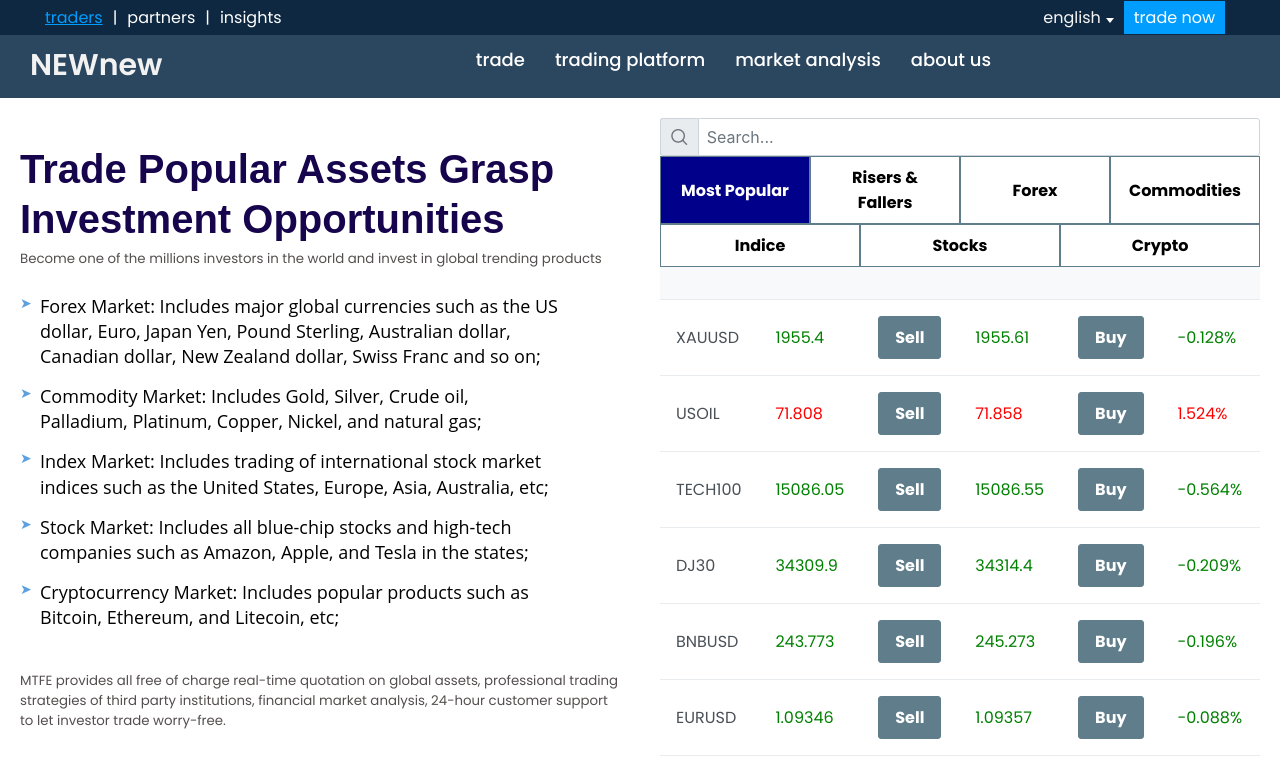
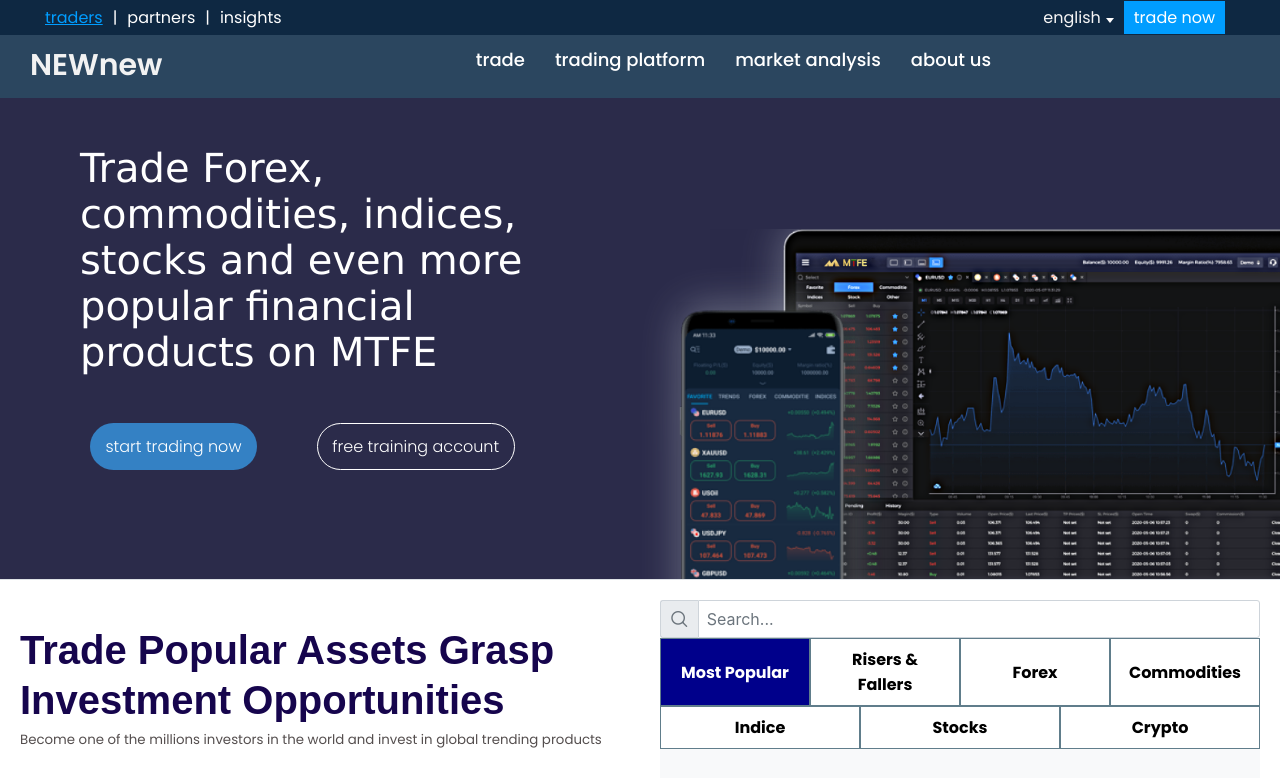
Before and after one commit to jassem-1/navbar, a React (Create React App) app: page / in a window 1280 px wide. Shown: the top 778 px of the page. Built offline with nearby package versions, Linux system fonts and the light colour scheme.

Commit message:
saving-changes1

```diff
--- a/src/App.js
+++ b/src/App.js
@@ -1,5 +1,6 @@
 import AssetsSection from "./components/assets/AssetsSection";
 import Navbar from "./components/navbar/navbar";
+import Forex from "./components/forex";
 
 
 
@@ -7,6 +8,7 @@
   return (
     <div>
     <Navbar/>
+    <Forex/>
     <AssetsSection/>
     </div>
 
--- /dev/null
+++ b/src/components/forex.css
@@ -0,0 +1,129 @@
+h6 {
+    margin-top: 0;
+    margin-bottom: 0.5rem;
+  }
+  .header {
+    height: 30vh;
+    min-height: 580px;
+    border-bottom: 1px solid #dee2e6;
+    background-color: rgba(14, 14, 50, 0.879);
+    overflow: hidden;
+  }
+  .header .container {
+    margin-top: 10%;
+    height: 100%;
+    justify-content: space-between;
+
+    display: -webkit-box;
+    display: -ms-flexbox;
+    display: -webkit-flex;
+    display: flex;
+    -webkit-box-align: center;
+    -webkit-align-items: center;
+        -ms-flex-align: center;
+            align-items: center;
+  }
+  .header .container .infos {
+    margin-top: -140px;
+    margin-left: 80px;
+    margin-bottom: 30px;
+  }
+  .header .container .infos .title {
+    margin-bottom: 100px;
+    font-size: 40px;
+    font-weight:20;
+    font-family:Verdana, Geneva, Tahoma, sans-serif;
+    word-wrap: break-word; /* Enable word wrapping */
+    max-width: 700px;
+    color:white ;
+  }
+  .header .container .infos .btn1 {
+    margin-top: 20px;
+    display: inline-block;
+    margin: 0 2px;
+    margin-right: 8%;
+    font-size: 150%;
+  }
+
+  .header .container .img-holder {
+    position: relative;
+    overflow: hidden;
+    height: 100%;
+    -webkit-align-self: flex-end;
+        -ms-flex-item-align: end;
+            align-self: flex-end;
+    -webkit-box-flex: 1;
+    -webkit-flex-grow: 1;
+        -ms-flex-positive: 1;
+            flex-grow: 1;
+    display: -webkit-box;
+    display: -ms-flexbox;
+    display: -webkit-flex;
+    display: flex;
+    -webkit-box-align: end;
+    -webkit-align-items: flex-end;
+        -ms-flex-align: end;
+            align-items: flex-end;
+    padding-left: 0px;
+  }
+
+  .header .container .img-holder img {
+    width: 100%;
+    max-width: 1100px;
+    -webkit-filter: drop-shadow(0 -4px 20px rgba(206, 212, 218, 0.4));
+            filter: drop-shadow(0 -4px 20px rgba(206, 212, 218, 0.4));
+    margin-left: auto;
+    margin-right: -8rem;
+    margin-bottom: -5.7rem;
+  }
+  .header .container .img-holder img.overlay-image {
+    position: absolute;
+    margin-bottom: -4rem;
+    right: 650px;
+    width: 25%; /* Adjust the width as needed */
+    height: auto;
+    z-index: 1; /* Ensure the second picture appears on top */
+  }
+  .header .container .img-wrapper {
+    overflow: hidden;
+    margin-bottom: -10%;
+  }
+  .btn1 {
+    display: inline-block;
+    font-weight: 300;
+
+    text-align: center;
+    vertical-align: middle;
+    -webkit-user-select: none;
+       -moz-user-select: none;
+        -ms-user-select: none;
+            user-select: none;
+
+    border: 1px solid transparent;
+    padding: 0.65rem 0.9rem;
+    font-size: 1rem;
+    line-height: 1.5;
+    border-radius: 1.5rem;
+    -webkit-transition: color 0.15s ease-in-out, background-color 0.15s ease-in-out, border-color 0.15s ease-in-out, box-shadow 0.15s ease-in-out;
+    transition: color 0.15s ease-in-out, background-color 0.15s ease-in-out, border-color 0.15s ease-in-out, box-shadow 0.15s ease-in-out;
+    margin-left: 10px;
+  }
+  .blue-button {
+    background-color: rgb(52, 129, 196);
+    color: white;
+
+  }
+
+  .blue-button:hover {
+    background-color: rgb(80, 127, 192);
+  }
+
+  .transparent-button {
+    background-color: transparent;
+    color: white;
+    border: 1px solid white;
+  }
+
+  .transparent-button:hover {
+    background-color: rgb(80, 127, 192);
+  }
--- /dev/null
+++ b/src/components/forex.js
@@ -0,0 +1,25 @@
+
+import './forex1.css';
+function Forex() {
+    return (
+<div className="header" id="home">
+  <div className="container1">
+    <div className="infos">
+      <h6 className="title">Trade Forex, commodities, indices, stocks and even more popular financial products on MTFE</h6>
+      <div className="buttons pt-3">
+        <button className="btn1 btn1-primary rounded blue-button">start trading now</button>
+        <button className="btn1 btn1-dark rounded transparent-button">free training account</button>
+      </div>
+    </div>
+    <div className="img-wrapper">
+      <div className="img-holder">
+        <img src="screen1.png" alt="" />
+        <img src="screen3.png" alt="Second Picture" className="overlay-image" />
+      </div>
+    </div>
+  </div>
+</div>
+);
+}
+
+export default Forex;
--- /dev/null
+++ b/src/components/forex1.css
@@ -0,0 +1,112 @@
+.header {
+    height: 30vh;
+    min-height: 580px;
+    border-bottom: 1px solid #dee2e6;
+    background-color: rgba(14, 14, 50, 0.879);
+    overflow: hidden;
+  }
+
+  .container1  {
+    margin-top: 10%;
+    height: 100%;
+    justify-content: space-between;
+    display: flex;
+    align-items: center;
+  }
+
+  .infos {
+    margin-top: -170px;
+    margin-left: 80px;
+    margin-bottom: 50px;
+  }
+
+  .title {
+    margin-bottom: 3rem; /* Adjust the margin-bottom value as desired */
+    font-size: 40px;
+    font-weight: 20;
+    font-family: Verdana, Geneva, Tahoma, sans-serif;
+    word-wrap: break-word;
+    max-width: 700px;
+    color: white;
+  }
+
+  .buttons {
+    margin-top: 20px;
+    display: flex;
+
+  }
+
+  .btn1 {
+    display: inline-block;
+    font-weight: 300;
+    text-align: center;
+    vertical-align: middle;
+    -webkit-user-select: none;
+    -moz-user-select: none;
+    -ms-user-select: none;
+    user-select: none;
+    border: 1px solid transparent;
+    padding: 0.65rem 0.9rem;
+    font-size: 1rem;
+    line-height: 1.5;
+    border-radius: 1.5rem;
+    -webkit-transition: color 0.15s ease-in-out, background-color 0.15s ease-in-out, border-color 0.15s ease-in-out, box-shadow 0.15s ease-in-out;
+    transition: color 0.15s ease-in-out, background-color 0.15s ease-in-out, border-color 0.15s ease-in-out, box-shadow 0.15s ease-in-out;
+    margin-left: 10px;
+    margin-right: 50px;
+  }
+
+  .blue-button {
+    background-color: rgb(52, 129, 196);
+    color: white;
+  }
+
+  .blue-button:hover {
+    background-color: rgb(80, 127, 192);
+  }
+
+  .transparent-button {
+    background-color: transparent;
+    color: white;
+    border: 1px solid white;
+  }
+
+  .transparent-button:hover {
+    background-color: rgb(80, 127, 192);
+  }
+
+  .img-wrapper {
+    overflow: hidden;
+    margin-bottom: -10%;
+  }
+
+  .img-holder {
+    position: relative;
+    overflow: hidden;
+    height: 100%;
+    align-self: flex-end;
+    flex-grow: 1;
+    display: flex;
+    align-items: flex-end;
+    padding-left: 0px;
+  }
+
+  .img-holder img {
+    width: 100%;
+    max-width: 1100px;
+    -webkit-filter: drop-shadow(0 -4px 20px rgba(206, 212, 218, 0.4));
+    filter: drop-shadow(0 -4px 20px rgba(206, 212, 218, 0.4));
+    margin-left: auto;
+    margin-right: -8rem;
+    margin-bottom: 4rem;
+  }
+
+  .img-holder img.overlay-image {
+    position: absolute;
+    margin-bottom: 3rem;
+    right: 90%; /* Adjust the positioning as desired */
+    transform: translateX(50%); /* Adjust the positioning as desired */
+    width: 30%; /* Adjust the width as desired */
+    height: auto;
+    z-index: 1;
+  }
--- a/src/components/navbar/navbar.css
+++ b/src/components/navbar/navbar.css
@@ -64,6 +64,7 @@
 
   .dropdown {
     position: relative;
+    z-index: 9;
   }
 
   .dropdown a {
@@ -118,11 +119,11 @@
     text-decoration: none;
   }
   nav{
-
+    position: fixed;
 
     width: 100%;
     margin-top:1.8%;
-
+    z-index: 2;
 
     background: #2b465f;
   }
@@ -459,11 +460,30 @@
     opacity: 0;
     pointer-events: none;
   }
-
+  .mega-box  {
+    animation: slideDown 0.4s ease-in-out;
+  }
+  .mega-box2  {
+    animation: slideDown 0.4s ease-in-out;
+  }
+  .mega-box3  {
+    animation: slideDown 0.4s ease-in-out;
+  }
+  @keyframes slideDown {
+    0% {
+      opacity: 0;
+      transform: translateY(-10px);
+    }
+    100% {
+      opacity: 1;
+      transform: translateY(0);
+    }
+  }
 
 @media screen and (max-width: 950px) {
     nav {
         height: 80px; /* Reset the height to auto */
+      margin-top: 4%;
       }
     .first-navlink {
         margin-top: 20px; /* Adjust the value as needed */
@@ -517,7 +537,7 @@
     }
     .wrapper .logo {
         position: absolute;
-    top: 15%;
+    top: 12%;
     transform: translateY(-50%);
     left: 10px;
     z-index: 9;
```
Also changed, not shown: public/screen1.png (added), public/screen3.png (added), src/components/assets/AssetsSection.css (line endings or trailing spaces).
